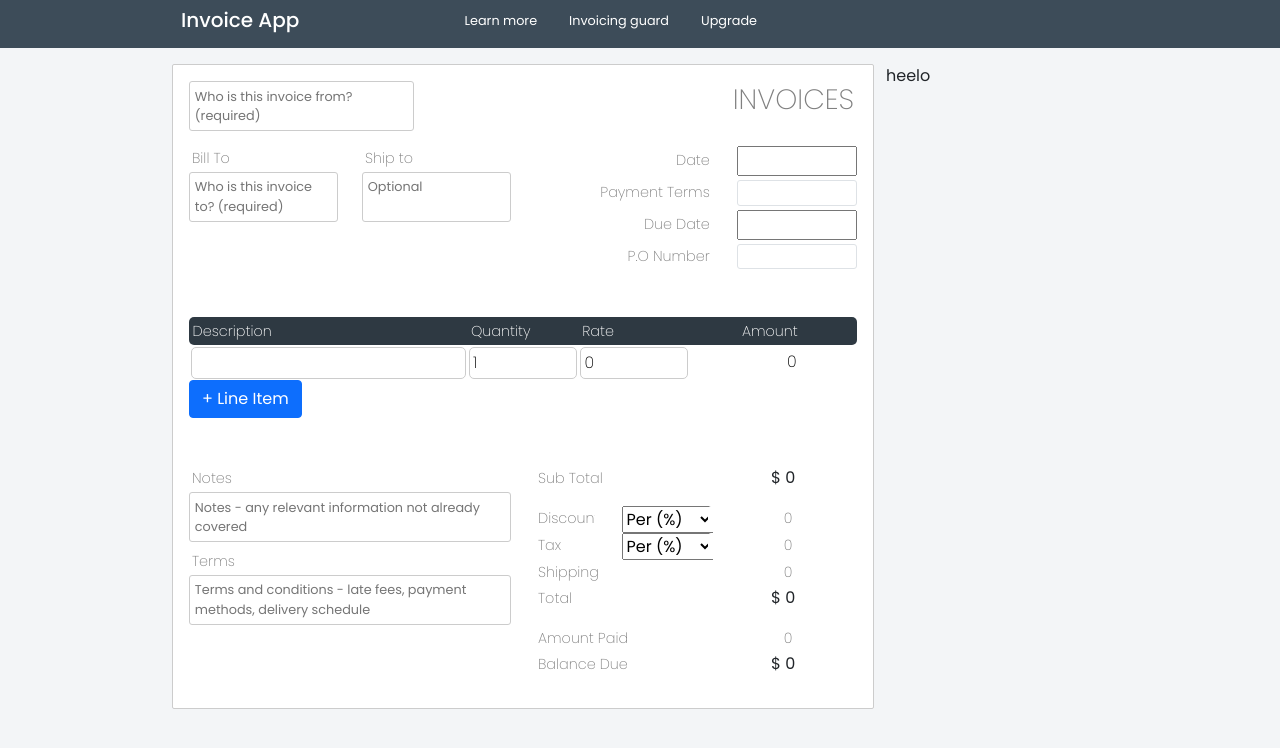
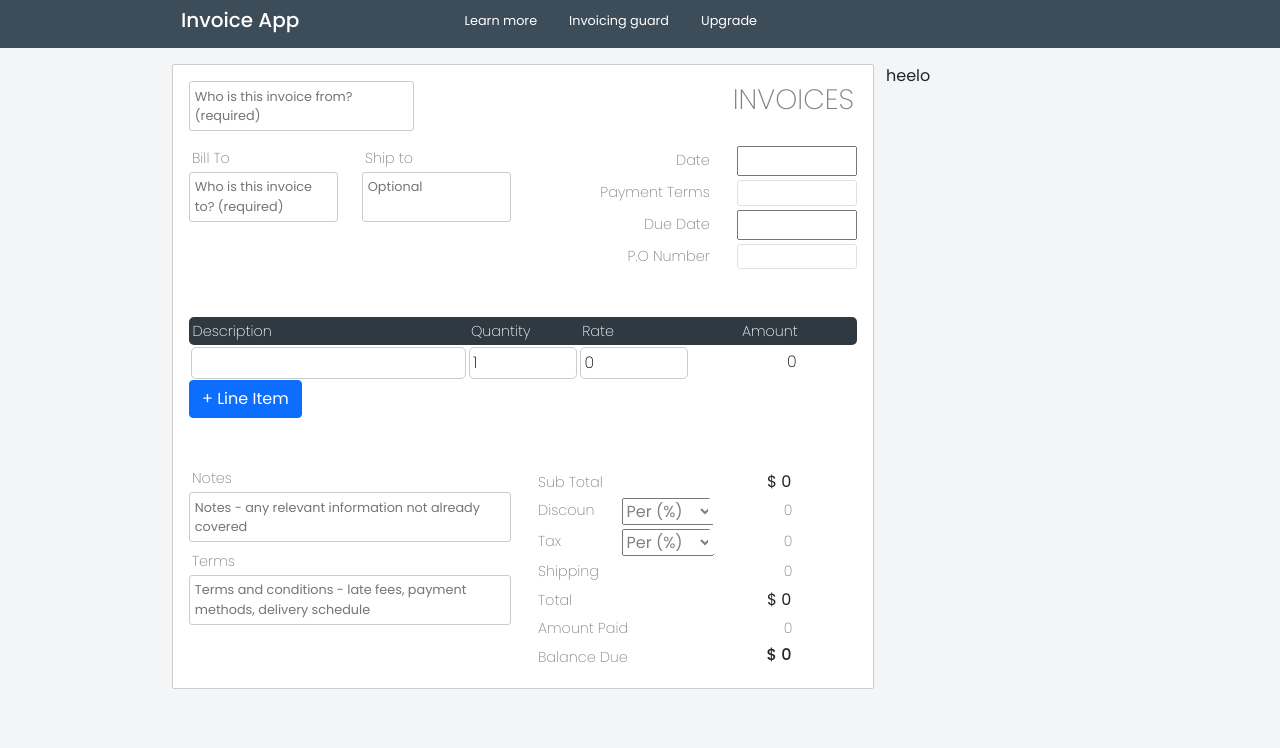
Before and after one commit to jeffkojobans5/invoice-app, a React (Create React App) app: page / in a window 1280 px wide. Shown: the top 748 px of the page. Built offline with nearby package versions, Linux system fonts and the light colour scheme.

Commit message:
select --options values

```diff
--- a/src/components/NotesTotal.js
+++ b/src/components/NotesTotal.js
@@ -41,7 +41,7 @@ function NotesTotal () {
                             ></Txtarea>
                 </div>
 
-                <div className="col-md-6 ">
+                <div className="col-md-6 subs">
                 {/* SUBTOTAL */}
                     <div className="row">
                         <div className="col-md-6">
@@ -54,7 +54,7 @@ function NotesTotal () {
                                 />
                         </div>
                         <div className="col-md-6 subtotal">
-                                <p className="text-end"> $ { inputFields.subTotal } </p>
+                                <p className="text-end m-0 me-1"> $ { inputFields.subTotal } </p>
                         </div>
                     </div>
 
@@ -155,7 +155,7 @@ function NotesTotal () {
                                 />
                         </div>
                         <div className="col-md-6 subtotal">
-                            <p className="text-end"> $ { inputFields.totalValue } </p>
+                            <p className="text-end m-0 me-1"> $ { inputFields.totalValue } </p>
                         </div>
                     </div>
 
@@ -195,11 +195,9 @@ function NotesTotal () {
                                 />
                         </div>
                         <div className="col-md-6 subtotal">
-                            <p className="text-end"> $ { inputFields.balanceDue } </p>
+                            <p className="text-end h6 me-1"> $ { inputFields.balanceDue } </p>
                         </div>
                     </div>
-
-
                             {/* <p className="text-end "> <span className="badge bg-primary">Total</span>  $ { inputFields.subTotal }</p>
                             <div className="discount">
                                 <p className="text-end "> <span className="badge bg-primary">Discount</span>  $ { inputFields.subTotal }</p>
--- a/src/index.css
+++ b/src/index.css
@@ -218,3 +218,12 @@ input::-webkit-inner-spin-button {
 input[type="number"] {
   -moz-appearance: textfield; /* Firefox */
 }
+
+.subs .row {
+  margin-top: 0.2rem;
+}
+
+.subs select {
+  color: gray;
+  outline: none;
+}
```
